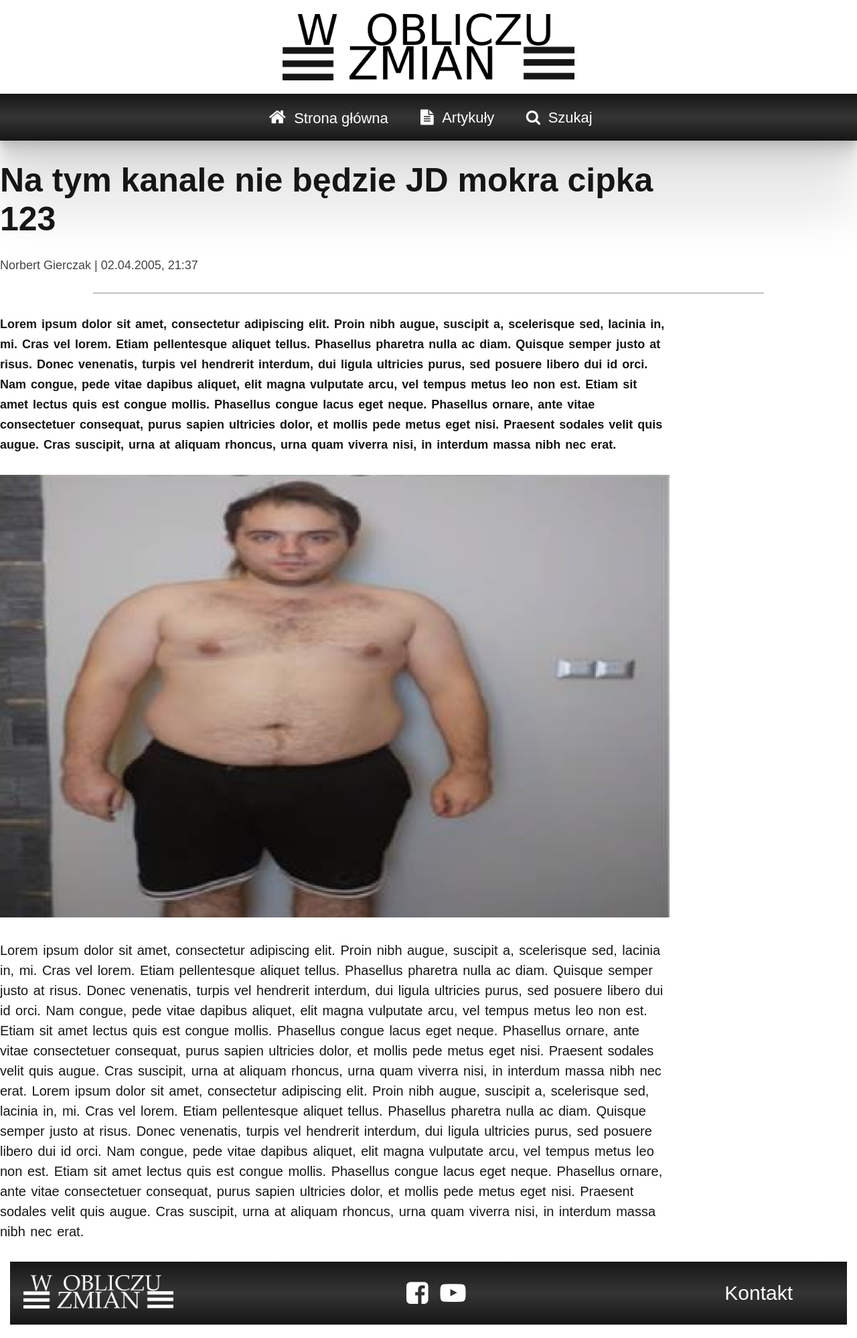
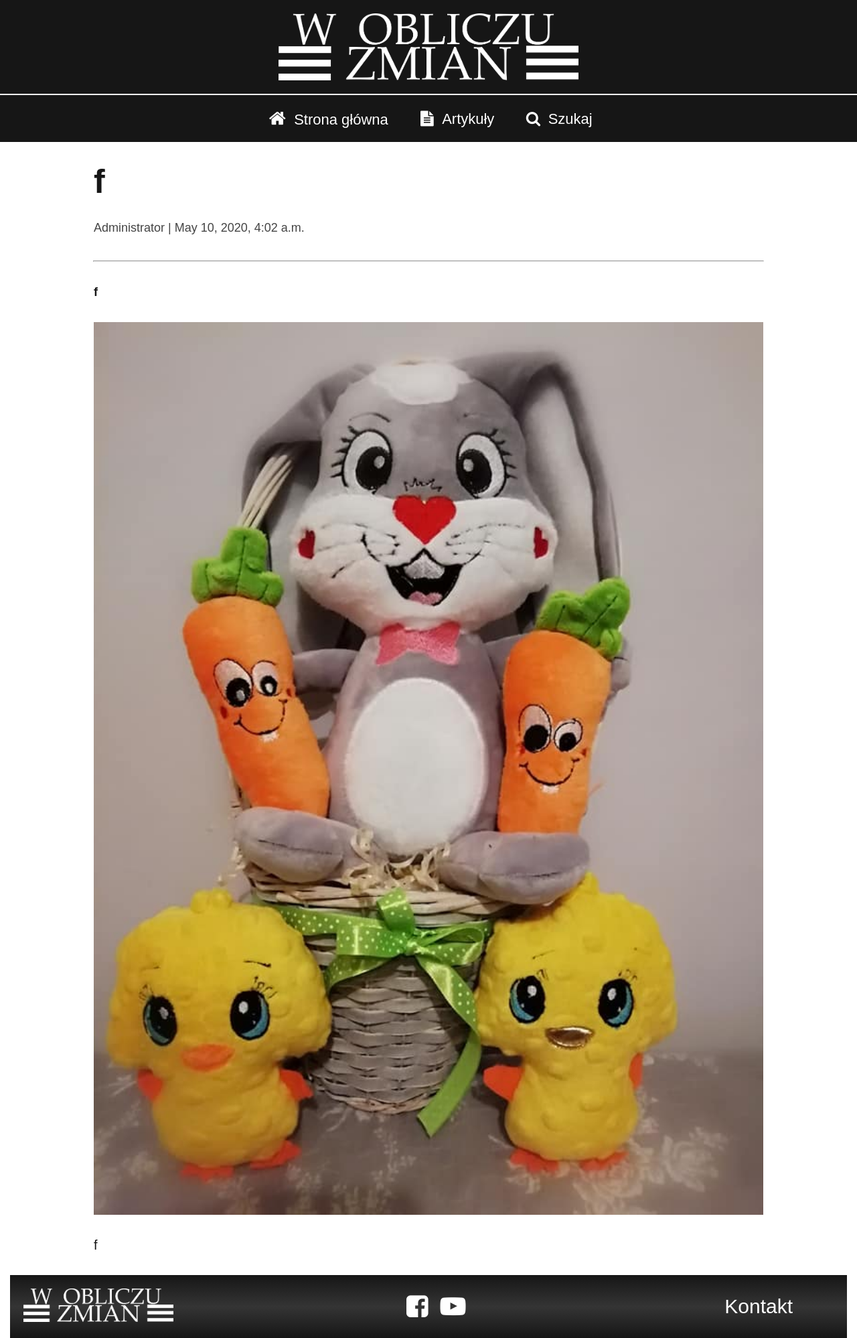
Before and after one commit to NorbertWojtowicz/Wobliczuzmian, a Django app: page /articles/f in a window 1280 px wide. Shown: the whole page at 67% size. Run offline with Django 3.2, Linux system fonts and the light colour scheme; data comes from the database, SQL or seed files in the repository; both versions use the stored data as it was after the commit.

Commit message:
improve of article aite

```diff
--- a/Wobliczu/forms.py
+++ b/Wobliczu/forms.py
@@ -49,8 +49,8 @@ class AddArticleImagesForm(forms.ModelForm):
 class AddCommentForm(forms.ModelForm):
     class Meta:
         model = Comment
-        fields = ('username', 'content')
-        widgets ={
-            'username': forms.Textarea(attrs={'class': ''}),
-            'content': forms.Textarea(attrs={'class': ''}),
+        fields = ('username', 'content', 'article')
+        widgets = {
+            'username': forms.Textarea(attrs={'class': 'commentUsername'}),
+            'content': forms.Textarea(attrs={'class': 'commentContent'}),
         }
--- a/Wobliczu/views.py
+++ b/Wobliczu/views.py
@@ -1,5 +1,5 @@
 from django.shortcuts import render
-from .forms import AddArticleForm, AddArticleImagesForm
+from .forms import AddArticleForm, AddArticleImagesForm, AddCommentForm
 from django.forms import modelformset_factory
 from django.http import HttpResponseRedirect
 from .models import ArticleImages, Article, ArticleUser
@@ -92,7 +92,15 @@ def renderUserArticles(request):
 
 
 def renderSingleArticle(request, slug):
+    if request.method == 'POST':
+        commentForm = AddCommentForm(request.POST)
+        if commentForm.is_valid():
+            commentForm.article = Article.objects.get(slug=slug)
+            commentForm.save()
+    else:
+        commentForm = AddCommentForm()
     context = {
-        'object': Article.objects.get(slug=slug)
+        'object': Article.objects.get(slug=slug),
+        'commentForm': commentForm
     }
     return render(request, 'articles/article.html', context)
--- a/static/css/articleS.css
+++ b/static/css/articleS.css
@@ -1,7 +1,11 @@
 .container{
+    width: 1250px;
     margin: 0 auto 0 auto;
     padding: 30px 0 30px 0;
     font-family: 'Arial', serif;
+    display: flex;
+    flex-direction: column;
+    align-items: center;
 }
 
 .title, .author_date, .short_desc, .mainImg, .content, .titleLine{
--- a/static/css/style.css
+++ b/static/css/style.css
@@ -25,6 +25,11 @@ header, footer{
 	align-items: center;
 }
 
+.banner{
+	background: #161616;
+	padding: 20px 0 20px 0;
+}
+
 .logo:hover, .logo_footer:hover{
 	cursor: pointer;
 }
@@ -40,26 +45,25 @@ header, footer{
 
 .logo{
 	display: block;
-	margin: 20px auto 20px auto;
 	height: 100px;
 }
 
 .menu{
+	border-top: 2px solid #fff;
 	height: 70px;
 	display: flex;
 	flex-direction: row;
 	justify-content: center;
 	align-items: center;
-	background: linear-gradient(to bottom, #161616, rgba(50, 50, 50, 0.99), #161616);
-	//position: relative;
-	//z-index: -1;
-	box-shadow:
+	////background: linear-gradient(to bottom, #161616, rgba(50, 50, 50, 0.99), #161616);
+	background: #161616;
+	/*box-shadow:
     0 2.8px 2.2px rgba(0, 0, 0, 0.034),
     0 6.7px 5.3px rgba(0, 0, 0, 0.048),
     0 12.5px 10px rgba(0, 0, 0, 0.06),
     0 22.3px 17.9px rgba(0, 0, 0, 0.072),
     0 41.8px 33.4px rgba(0, 0, 0, 0.086),
-    0 100px 80px rgba(0, 0, 0, 0.12);
+    0 100px 80px rgba(0, 0, 0, 0.12);*/
 }
 
 a{
@@ -82,22 +86,23 @@ a:hover{
 	font-size: 22px;
 	height: 70px;
 	color: #fff;
+	margin: 0 20px 0 20px;
 
 	padding: 0 1px 0 1px;
-	transition: color 300ms;
-	margin-left: 20px;
-	margin-right: 20px;
+	transition:
+	color 300ms,
+	border-color 300ms;
 }
 
 .menu_button:hover{
-	border-bottom: 2px solid #eee;
+	border-bottom: 2px solid #fff;
 	padding-top: 2px;
 	cursor: pointer;
 	color: #ddd;
 }
 
 .menu_button:active{
-	border-bottom: 2px solid #ddd;
+	border-color: #ddd;
 	cursor: pointer;
 	color: #ddd;
 }
--- a/templates/articles.html
+++ b/templates/articles.html
@@ -11,7 +11,7 @@
 <body>
 <div class="container">
 {% for article in articles %}
-        <a href="#" class="link">
+        <a href="articles/{{ article.slug }}" class="link">
             <div class="title">{{ article.title }}</div>
             <div class="img" style="background-image: url('{{ article.main_image.url }}')"><div></div></div>
             <div class="header">{{ article.short_desc }}</div>
--- a/templates/articles/article.html
+++ b/templates/articles/article.html
@@ -10,37 +10,48 @@
 <body>
 <div class="container">
     <div class="title">
-        Na tym kanale nie będzie JD mokra cipka 123
+        {{ object.title }}
     </div>
     <div class="author_date">
-        Norbert Gierczak | 02.04.2005, 21:37
+        {{ object.user }} | {{ object.pub_date }}
     </div>
     <hr class="titleLine">
     <div class="short_desc">
-        Lorem ipsum dolor sit amet, consectetur adipiscing elit. Proin nibh augue, suscipit a, scelerisque sed, lacinia
-        in, mi. Cras vel lorem. Etiam pellentesque aliquet tellus. Phasellus pharetra nulla ac diam. Quisque semper
-        justo at risus. Donec venenatis, turpis vel hendrerit interdum, dui ligula ultricies purus, sed posuere libero
-        dui id orci. Nam congue, pede vitae dapibus aliquet, elit magna vulputate arcu, vel tempus metus leo non est.
-        Etiam sit amet lectus quis est congue mollis. Phasellus congue lacus eget neque. Phasellus ornare, ante vitae
-        consectetuer consequat, purus sapien ultricies dolor, et mollis pede metus eget nisi. Praesent sodales velit
-        quis augue. Cras suscipit, urna at aliquam rhoncus, urna quam viverra nisi, in interdum massa nibh nec erat.
+        {{ object.short_desc }}
     </div>
-    <img src="../../media/dis.png" alt="Główne zdjęcie" class="mainImg">
+    <img src="{{ object.main_image.url }}" alt="Główne zdjęcie" class="mainImg">
     <div class="content">
-        Lorem ipsum dolor sit amet, consectetur adipiscing elit. Proin nibh augue, suscipit a, scelerisque sed, lacinia
-        in, mi. Cras vel lorem. Etiam pellentesque aliquet tellus. Phasellus pharetra nulla ac diam. Quisque semper
-        justo at risus. Donec venenatis, turpis vel hendrerit interdum, dui ligula ultricies purus, sed posuere libero
-        dui id orci. Nam congue, pede vitae dapibus aliquet, elit magna vulputate arcu, vel tempus metus leo non est.
-        Etiam sit amet lectus quis est congue mollis. Phasellus congue lacus eget neque. Phasellus ornare, ante vitae
-        consectetuer consequat, purus sapien ultricies dolor, et mollis pede metus eget nisi. Praesent sodales velit
-        quis augue. Cras suscipit, urna at aliquam rhoncus, urna quam viverra nisi, in interdum massa nibh nec erat.
-        Lorem ipsum dolor sit amet, consectetur adipiscing elit. Proin nibh augue, suscipit a, scelerisque sed, lacinia
-        in, mi. Cras vel lorem. Etiam pellentesque aliquet tellus. Phasellus pharetra nulla ac diam. Quisque semper
-        justo at risus. Donec venenatis, turpis vel hendrerit interdum, dui ligula ultricies purus, sed posuere libero
-        dui id orci. Nam congue, pede vitae dapibus aliquet, elit magna vulputate arcu, vel tempus metus leo non est.
-        Etiam sit amet lectus quis est congue mollis. Phasellus congue lacus eget neque. Phasellus ornare, ante vitae
-        consectetuer consequat, purus sapien ultricies dolor, et mollis pede metus eget nisi. Praesent sodales velit
-        quis augue. Cras suscipit, urna at aliquam rhoncus, urna quam viverra nisi, in interdum massa nibh nec erat.
+        {{ object.content }}
+    </div>
+    <div class="addImg">
+    {% if object.image_section_two %}
+        <img src="{{ object.image_section_two.url }}" alt="zdjecie2">
+    {% endif %}
+    </div>
+    <div class="addTxt">
+    {% if object.text_section_two %}
+        {{ object.text_section_two }}
+    {% endif %}
+    </div>
+    <div class="addImg">
+    {% if object.image_section_three %}
+        <img src="{{ object.image_section_three.url }}" alt="zdjecie2">
+    {% endif %}
+    </div>
+    <div class="addTxt">
+    {% if object.text_section_three %}
+        {{ object.text_section_three }}
+    {% endif %}
+    </div>
+    <div class="addImg">
+    {% if object.image_section_four %}
+        <img src="{{ object.image_section_four.url }}" alt="zdjecie2">
+    {% endif %}
+    </div>
+    <div class="addTxt">
+    {% if object.text_section_four %}
+        {{ object.text_section_four }}
+    {% endif %}
     </div>
 </div>
 </body>
--- a/templates/base.html
+++ b/templates/base.html
@@ -8,7 +8,10 @@
 </head>
 <body>
                 <div class="banner">
-                    <a href="../"><img src="../media/logo-miniatura.png" alt="logo" class="logo" style="margin-left: auto; margin-right: auto;"></a>
+                <a href="../">
+                    <img src="../media/logo_footer.png" alt="logo" class="logo" style="margin-left: auto; margin-right: auto;">
+                    <!--<img src="../media/logo-miniatura.png" alt="logo" class="logo" style="margin-left: auto; margin-right: auto;">-->
+                </a>
                 </div>
                 <div class="menu">
                     <a href="../../"><button value="strona_glowna" class="menu_button">
```
Also changed, not shown: static/css/article.css (+52 -0 lines), Wobliczu/migrations/0039_auto_20200510_0340.py (added), Wobliczu/migrations/0040_auto_20200510_0348.py (added), Wobliczu/migrations/0041_auto_20200510_0351.py (added), db.sqlite3, media/media/gallery/84747490_3482048835208046_1486812275082788864_n_qezouEd.jpg (added), media/media/main_images/53305508_315468165747516_990473467671347200_n.jpg (added), media/media/main_images/84042418_481346072768806_7997275026942328832_n_ZWqMBsT.png (added), media/media/miniatures/57425267_906595976349409_1100191327825428480_n.jpg (added), media/media/miniatures/84747490_3482048835208046_1486812275082788864_n_WnjMDnk.jpg (added), media/media/sect2/53713829_804179826626475_2735589237758885888_n.jpg (added).
